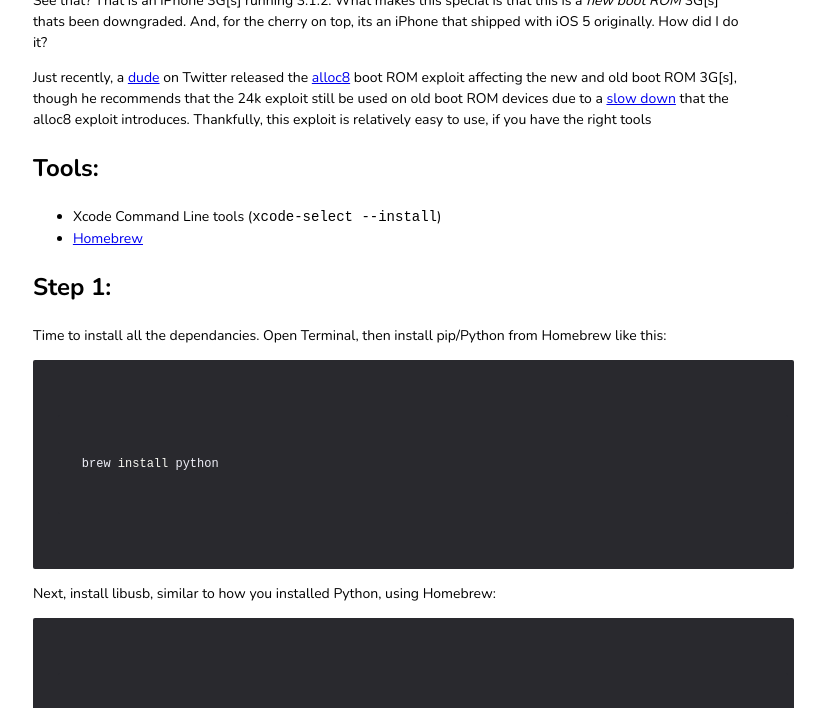
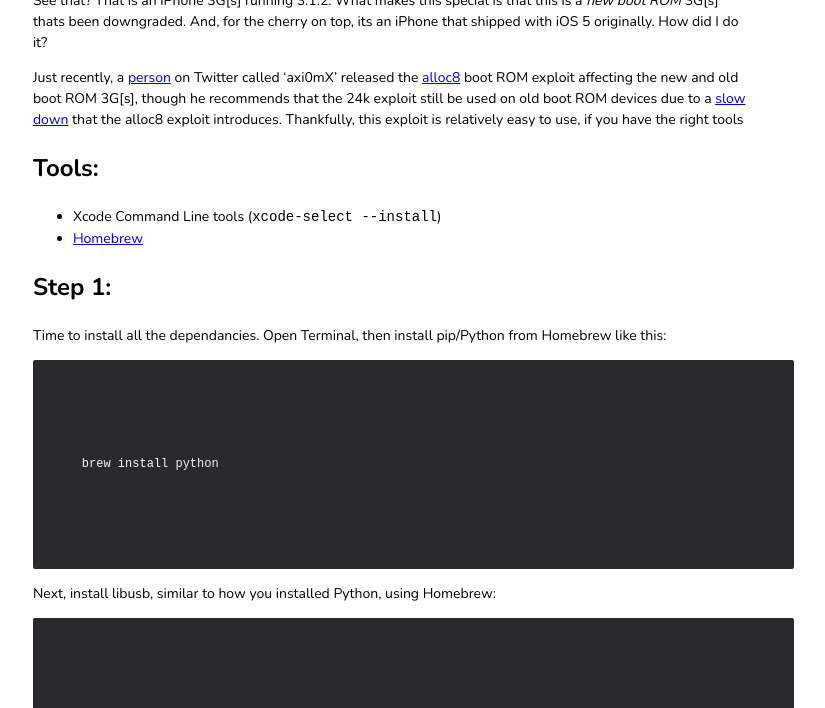
Before and after one commit to 128keaton/.com, a Jekyll site: the page built from _posts/2017-04-11-how-i-got-312-on-a-3gs-from-2011.markdown, in a window 1280 px wide and 900 px high, scrolled down 473 px, cut to the strip 192-900 px from the top of the window. Shown: the whole strip, without its empty margins (250-1075 px from the left). Built offline with Jekyll 4.4.1, drawn with Linux system fonts in a browser that asks for light colours; nearby versions of some CDN libraries.

Commit message:
Updating to 128keaton/128keaton.com@f9d6efe64b87e3b3fd29f379ba80fc5ad47ebf82.

```diff
--- a/_posts/2017-04-11-how-i-got-312-on-a-3gs-from-2011.markdown
+++ b/_posts/2017-04-11-how-i-got-312-on-a-3gs-from-2011.markdown
@@ -7,7 +7,7 @@
 
 See that? That is an iPhone 3G[s] running 3.1.2. What makes this special is that this is a *new boot ROM* 3G[s] thats been downgraded. And, for the cherry on top, its an iPhone that shipped with iOS 5 originally. How did I do it?
 
-Just recently, a [dude](https://twitter.com/axi0mX) on Twitter released the [alloc8](https://github.com/axi0mX/alloc8) boot ROM exploit affecting the new and old boot ROM 3G[s], though he recommends that the 24k exploit still be used on old boot ROM devices due to a [slow down](https://github.com/axi0mX/ipwndfu/blob/master/JAILBREAK-GUIDE.md#3-second-delays-when-using-a-phone-jailbroken-with-alloc8) that the alloc8 exploit introduces. Thankfully, this exploit is relatively easy to use, if you have the right tools
+Just recently, a [person](https://twitter.com/axi0mX) on Twitter called 'axi0mX' released the [alloc8](https://github.com/axi0mX/alloc8) boot ROM exploit affecting the new and old boot ROM 3G[s], though he recommends that the 24k exploit still be used on old boot ROM devices due to a [slow down](https://github.com/axi0mX/ipwndfu/blob/master/JAILBREAK-GUIDE.md#3-second-delays-when-using-a-phone-jailbroken-with-alloc8) that the alloc8 exploit introduces. Thankfully, this exploit is relatively easy to use, if you have the right tools
 
 ## Tools:
 * Xcode Command Line tools (`xcode-select --install`)
```
